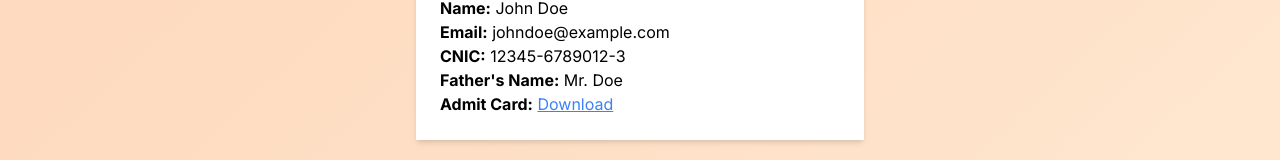
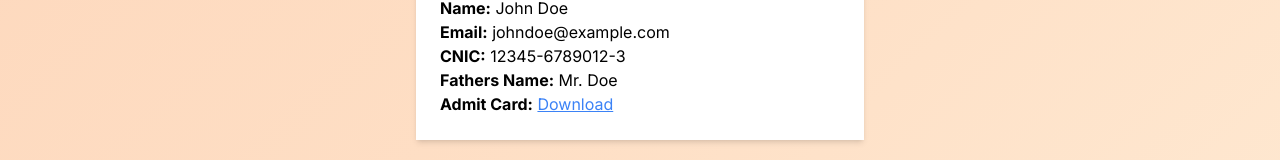
Before and after one commit to Falcon-Emperor/teck_park, a Next.js app: page / in a window 1280 px wide. Both pictures are taken after typing "Sample" into the empty fields and a click on the button "Search". Shown: the part 624-784 px from the top of the page. Built offline with nearby package versions, Linux system fonts and the light colour scheme.

Commit message:
Update Search.tsx

```diff
--- a/src/components/Search.tsx
+++ b/src/components/Search.tsx
@@ -42,7 +42,7 @@ function Search() {
           <p><strong>Name:</strong> {userDetails.name}</p>
           <p><strong>Email:</strong> {userDetails.email}</p>
           <p><strong>CNIC:</strong> {userDetails.cnic}</p>
-          <p><strong>Father's Name:</strong> {userDetails.fatherName}</p>
+          <p><strong>Fathers Name:</strong> {userDetails.fatherName}</p>
           <p><strong>Admit Card:</strong> <a href={userDetails.admitCardLink} className="text-blue-500 underline">Download</a></p>
         </div>
       )}
```
